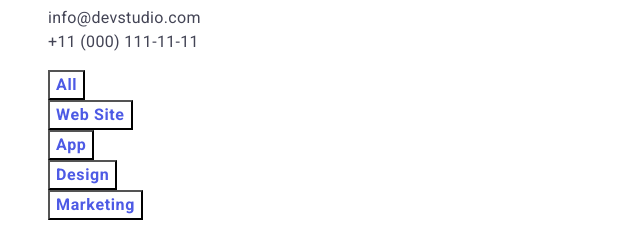
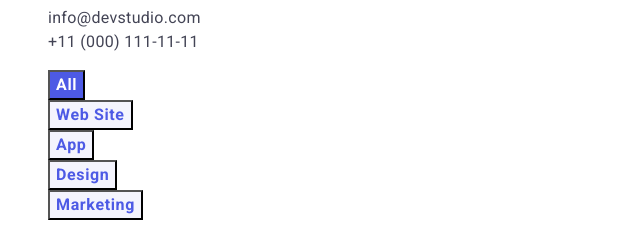
Before and after one commit to YaroslavZamrii/goit-markup-hw-02, a plain HTML site: page portfolio.html in a window 1280 px wide. Both pictures are taken after a click on the button "All". Shown: the part 130-363 px from the top of the page, 0-640 px from the left. Drawn offline with Linux system fonts and the light colour scheme.

Commit message:
Update styles.css

```diff
--- a/css/styles.css
+++ b/css/styles.css
@@ -162,7 +162,7 @@ body {
 }
 /*------------- Section Team -----------*/
 .team {
-  background: var(--background-white-color);
+  background: var(--light-background-color);
 }
 .team-title {
   font-weight: 600;
@@ -237,10 +237,12 @@ body {
   text-align: center;
   letter-spacing: 0.04em;
   color: var(--primary-color);
-  background: var(--background-white-color);
+  background: var(--light-background-color);
   cursor: pointer;
 }
-.portfolio-btn:active {
+.portfolio-btn:active,
+.portfolio-btn:hover,
+.portfolio-btn:focus {
   background: var(--primary-color);
   color: var(--text-white-color);
 }
@@ -249,7 +251,6 @@ body {
 .portfolio-example-item {
 }
 .portfolio-example-title {
-  font-style: normal;
   font-weight: 600;
   font-size: 20px;
   line-height: 1.2;
```
